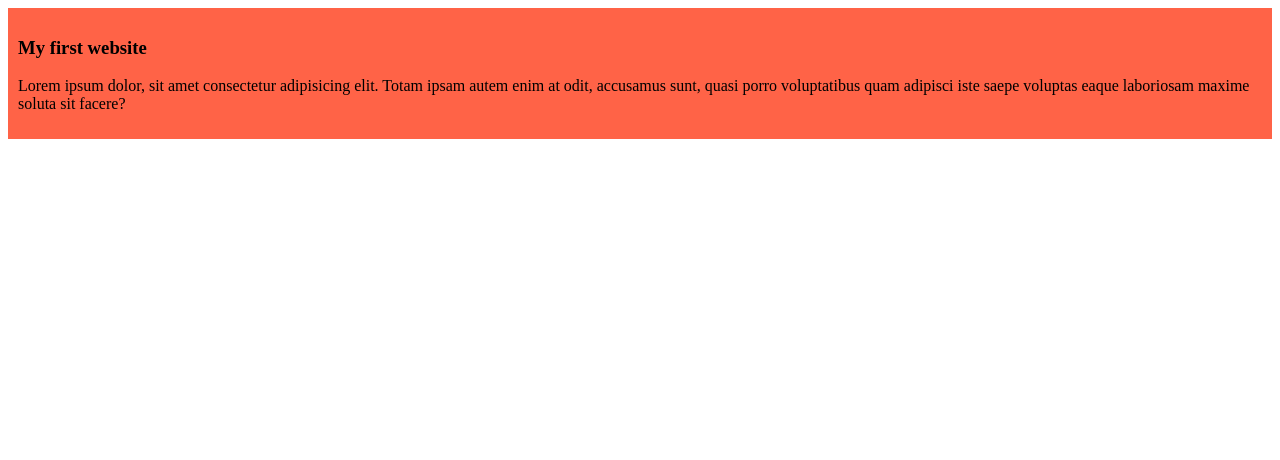
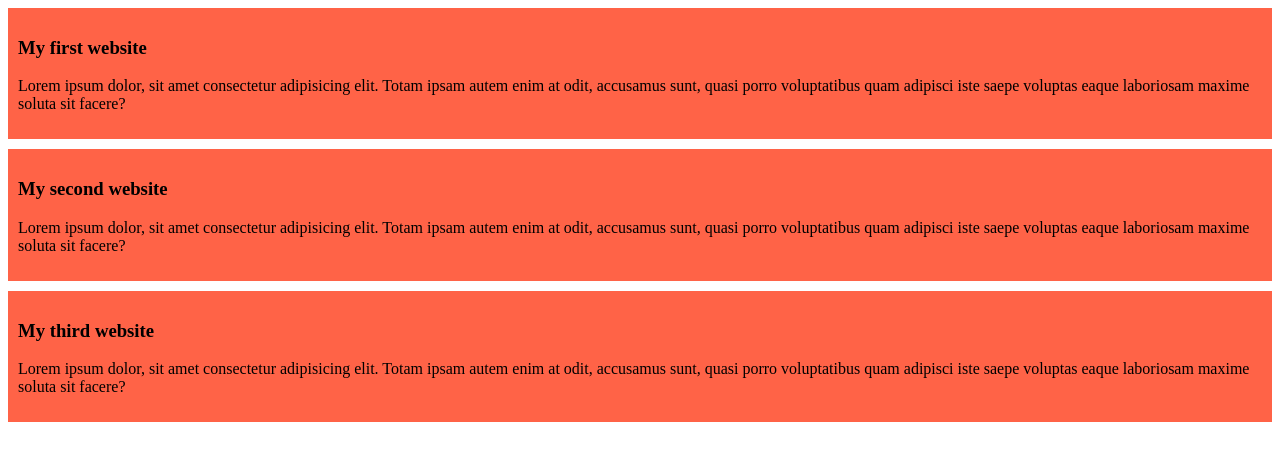
Before and after one commit to Ishak757/my-simple-website, a plain HTML site: page index.html in a window 1280 px wide. Drawn offline with Linux system fonts and the light colour scheme.

Commit message:
adding thenew code

```diff
--- a/index.html
+++ b/index.html
@@ -11,5 +11,13 @@
         <h3>My first website</h3>
         <p>Lorem ipsum dolor, sit amet consectetur adipisicing elit. Totam ipsam autem enim at odit, accusamus sunt, quasi porro voluptatibus quam adipisci iste saepe voluptas eaque laboriosam maxime soluta sit facere?</p>
     </div>
+    <div>
+        <h3>My second website</h3>
+        <p>Lorem ipsum dolor, sit amet consectetur adipisicing elit. Totam ipsam autem enim at odit, accusamus sunt, quasi porro voluptatibus quam adipisci iste saepe voluptas eaque laboriosam maxime soluta sit facere?</p>
+    </div>
+    <div>
+        <h3>My third website</h3>
+        <p>Lorem ipsum dolor, sit amet consectetur adipisicing elit. Totam ipsam autem enim at odit, accusamus sunt, quasi porro voluptatibus quam adipisci iste saepe voluptas eaque laboriosam maxime soluta sit facere?</p>
+    </div>
 </body>
 </html>
--- a/styles/blog.css
+++ b/styles/blog.css
@@ -1,4 +1,5 @@
 div{
     background-color: tomato;
     padding: 10px;
+    margin-bottom: 10px;
 }
```
